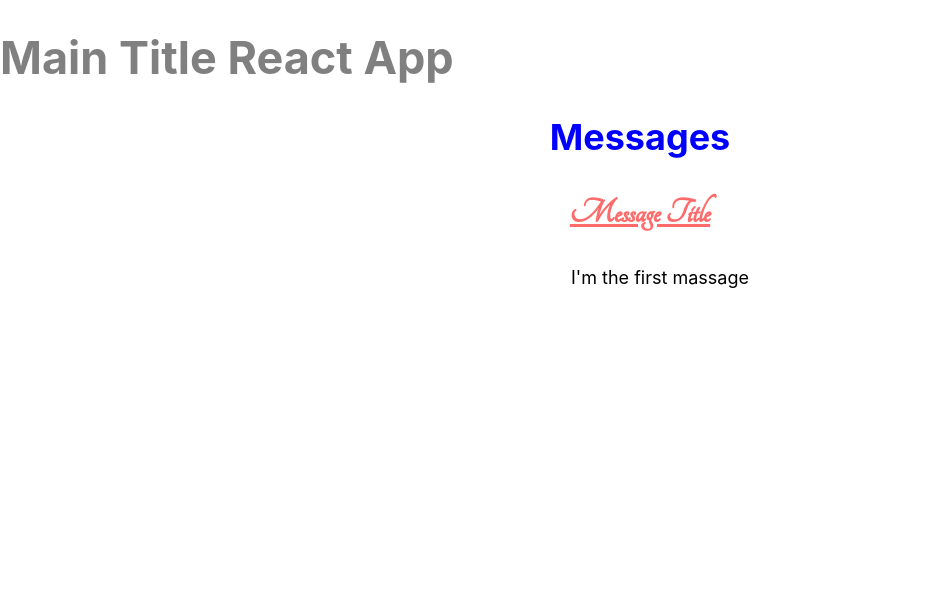
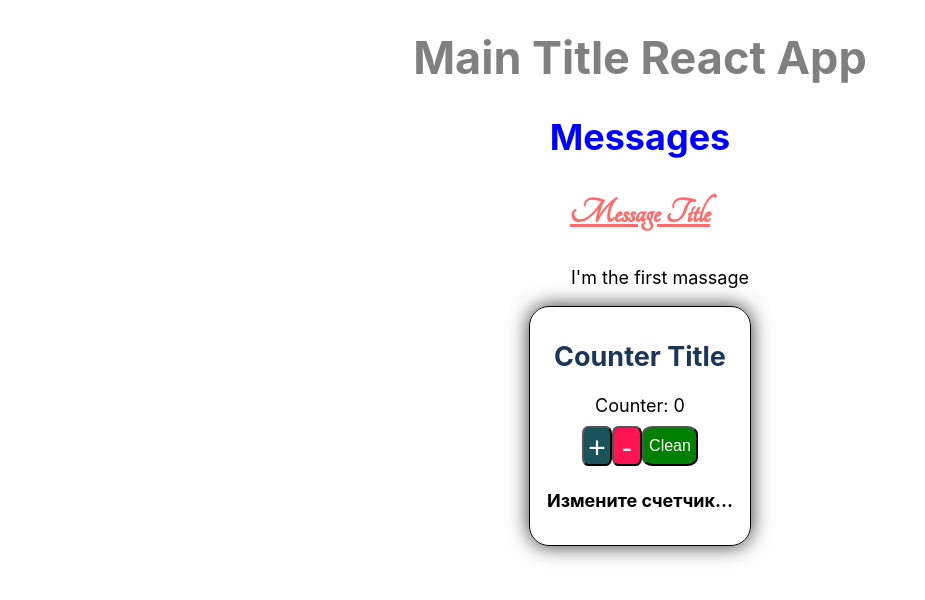
Before and after one commit to alexmil-sk/React-HW_Basic, a React (Create React App) app: page / in a window 1280 px wide. Shown: the top 600 px of the page, without its empty margins (0-925 px from the left). Built offline with nearby package versions, Linux system fonts and the light colour scheme.

Commit message:
Message + Counter

```diff
--- a/src/components/App.jsx
+++ b/src/components/App.jsx
@@ -1,20 +1,39 @@
-import React from 'react';
+import React, {useState} from 'react';
 import classes from './App.module.css';
 import Message from './Message/Message.jsx';
+import Counter from './Counter/Counter.jsx';
 
 class App extends React.Component {
 	state = {
 		messages: {
 			msg1: "I'm the first massage",
-		}
+		},
+		counter: 0,
+		isClear: true
 	};
 
+
+
 	render() {
+		const counter = this.state.counter;
+		const isClear = this.state.isClear;
 		const stateMsg = this.state.messages;
+		const decrement = () => this.setState({ counter: counter - 1, isClear: false });
+		const increment = () => this.setState({ counter: counter + 1, isClear: false });
+		const getNull = () => this.setState({counter: 0, isClear: true});
+
 		return (
 			<div className={classes.container}>
 				<h1 className={classes.mainTitle}>Main Title React App</h1>
-				<Message text={stateMsg.msg1}/>
+				<Message text={stateMsg.msg1} />
+				<Counter
+					title='Counter Title'
+					counter={this.state.counter}
+					decrement={decrement}
+					increment={increment}
+					isClear={this.state.isClear}
+					getNull={getNull}
+				/>
 			</div>
 		);
 	}
--- a/src/components/App.module.css
+++ b/src/components/App.module.css
@@ -5,4 +5,5 @@
 .mainTitle {
 	font-size: 2.5em;
 	color: gray;
+	text-align: center;
 }
--- /dev/null
+++ b/src/components/Counter/Buttons/Buttons.jsx
@@ -0,0 +1,25 @@
+import React from 'react';
+import classes from './Buttons.module.css';
+
+export default function Buttons(props) {
+	return (
+		<div className={classes.btnBlock}>
+			<button className={classes.plus} onClick={props.increment}>+</button>
+			<button className={classes.minus} onClick={props.decrement}>-</button>
+			{(!props.isClear && props.counter !== 0) ?
+				(<button
+					className={classes.toggle}
+					onClick={props.getNull}
+					style={{ background: '#c31616' }}
+				>Wipe
+				</button>) :
+				(<button
+					className={classes.toggle}
+					onClick={props.getNull}
+					style={{ background: 'green'}}
+				>Clean
+				</button>)
+			}
+		</div>
+	)
+}
--- /dev/null
+++ b/src/components/Counter/Buttons/Buttons.module.css
@@ -0,0 +1,31 @@
+.btnBlock {
+	display: flex;
+	height: 40px;
+	justify-content: center;
+
+}
+
+button.toggle{
+	font-size: 16px;
+	color: #fff;
+	border-radius: 20%;
+	padding: 5px;
+}
+
+button.plus {
+	background-color: hsl(188, 56%, 23%);
+	color: #fff;
+	font-size: 30px;
+	text-align: center;
+	width: 30px;
+	border-radius: 20%;
+	padding: 3px;
+}
+button.minus {
+	background: hsl(344, 100%, 54%);
+	color: #fff;
+	font-size: 30px;
+	width: 30px;
+	border-radius: 20%;
+	padding: 3px;
+}
--- /dev/null
+++ b/src/components/Counter/Counter.jsx
@@ -0,0 +1,26 @@
+import React from 'react';
+import './Counter.scss';
+import Buttons from './Buttons/Buttons.jsx';
+
+function Counter(props) {
+
+	return (
+		<div className="containerCounter">
+			<h2 className="mainTitle">{props.title}</h2>
+			<div className="counter">Counter: {props.counter}</div>
+			<Buttons
+				increment={props.increment}
+				decrement={props.decrement}
+				isClear={props.isClear}
+				getNull={props.getNull}
+				counter={props.counter}
+			/>
+			{(props.isClear || props.counter === 0) &&
+				<h4>Измените счетчик...</h4>
+			}
+
+		</div>
+	);
+}
+
+export default Counter;
--- /dev/null
+++ b/src/components/Counter/Counter.scss
@@ -0,0 +1,18 @@
+.containerCounter {
+	display: flex;
+	flex-direction: column;
+	margin: 0 auto;
+	width: 200px;
+	border: 1px solid #000;
+	border-radius: 20px;
+	text-align: center;
+	padding: 10px;
+	box-shadow: 0 0 20px rgba(0, 0, 0, 0.8);
+	.mainTitle {
+		color: hsl(215, 50%, 23%);
+		text-align: center;
+	}
+	.counter {
+		margin-bottom: 10px;
+	}
+}
```
Also changed, not shown: public/manifest.json (deleted), 1 other file (tests, documents, lock files or other folders).
